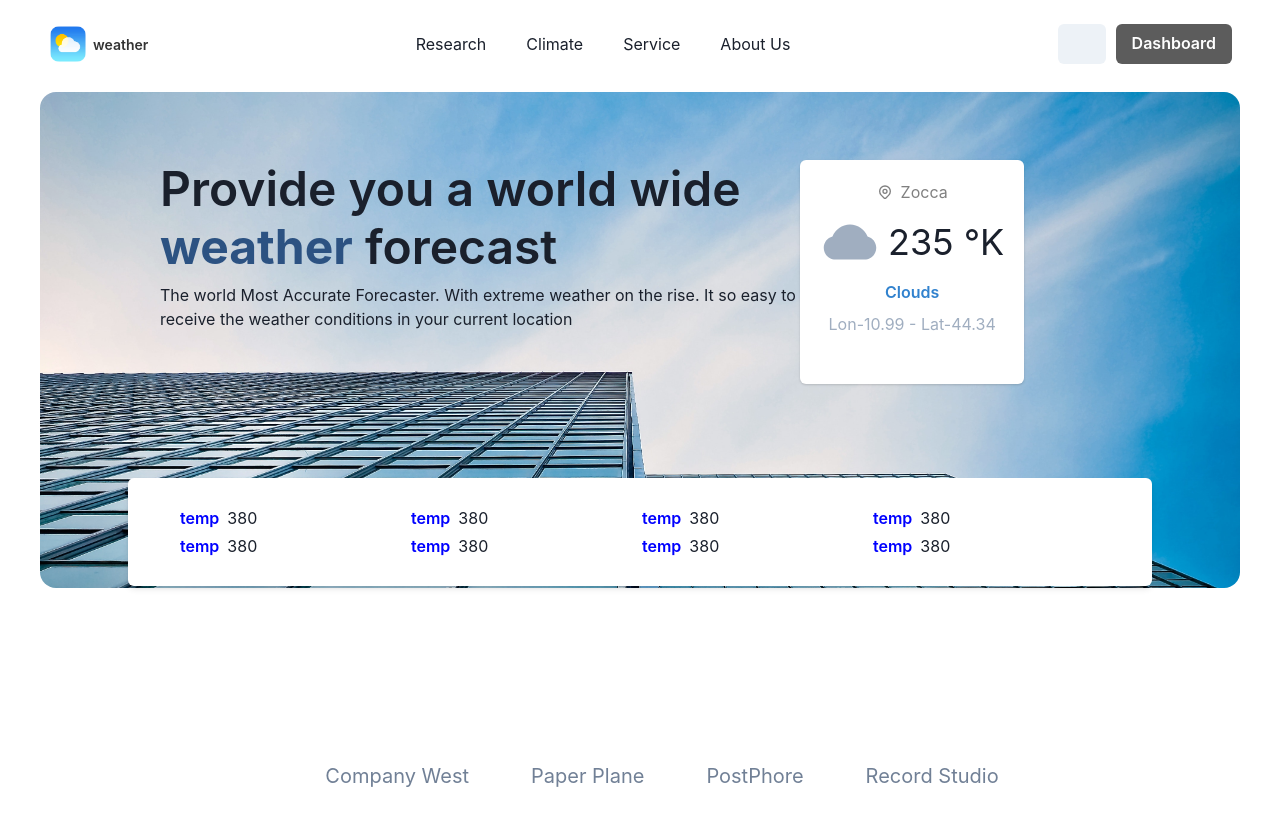
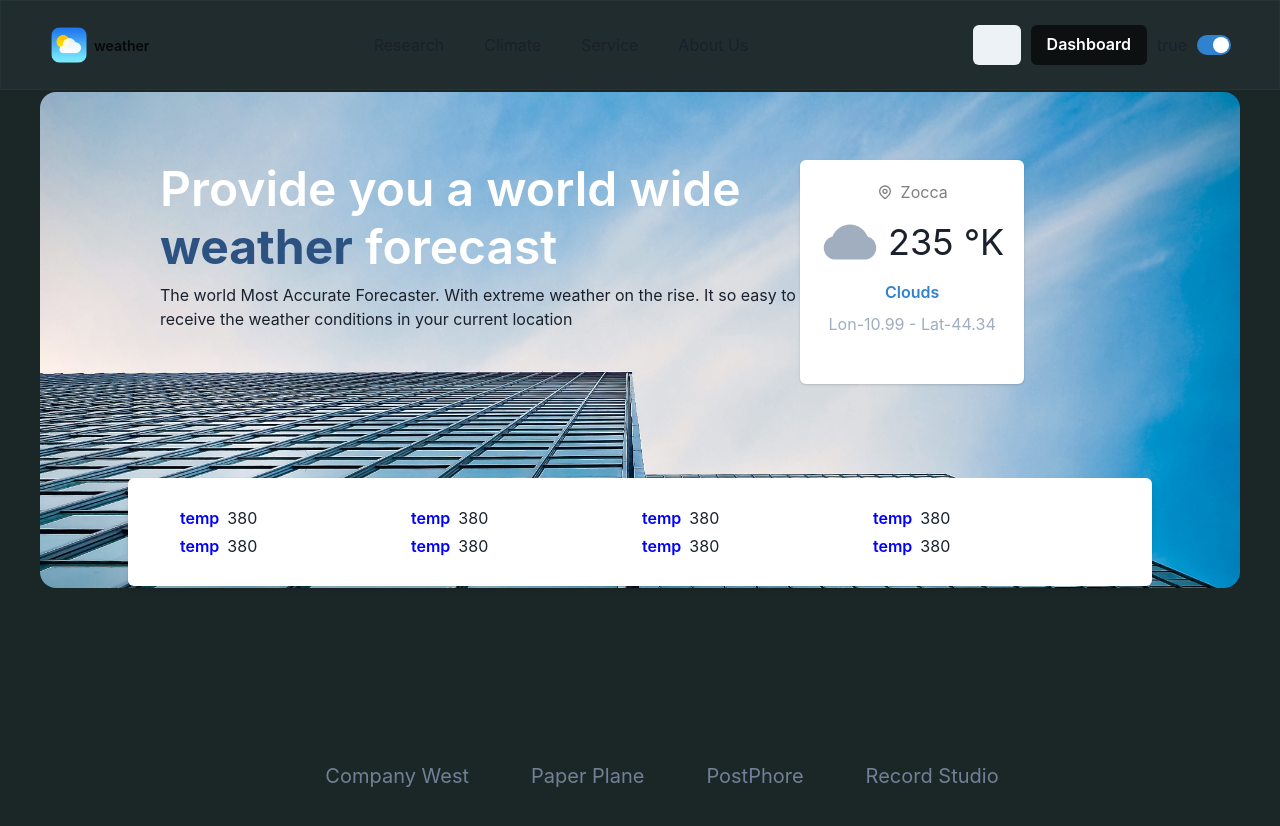
Before and after one commit to Firay24/landing-page-chakra, a React (Vite) app: page / in a window 1280 px wide. Shown: the top 826 px of the page. Built offline with nearby package versions, Linux system fonts and the light colour scheme; sample sign-in values are in the browser's storage; some icons are missing.

Commit message:
style global

```diff
--- a/src/components/Navbar/index.tsx
+++ b/src/components/Navbar/index.tsx
@@ -1,4 +1,5 @@
-import { useState } from "react";
+/* eslint-disable @typescript-eslint/no-explicit-any */
+import { useContext, useState } from "react";
 import {
   Stack,
   HStack,
@@ -10,14 +11,19 @@ import {
   Button,
   Center,
   useBreakpointValue,
+  Switch,
+  Text,
 } from "@chakra-ui/react";
 import Logo from "./sections/logo";
 import { RxHamburgerMenu } from "react-icons/rx";
 import { AiOutlineClose } from "react-icons/ai";
 import { useNavigate } from "react-router-dom";
 import { FaPowerOff } from "react-icons/fa6";
+import { ThemeContext } from "../../router/appRouter";
+import { backgroundContainer, customBorder } from "./styles";
 
 const NavBar = (props: { menu: string[]; isCurrentDashboard?: boolean }) => {
+  const theme: any = useContext(ThemeContext);
   const isMobile = useBreakpointValue({ base: true, md: false });
   const [isMenuOpen, setIsMenuOpen] = useState(false);
   const navigate = useNavigate();
@@ -45,7 +51,8 @@ const NavBar = (props: { menu: string[]; isCurrentDashboard?: boolean }) => {
       top="0"
       zIndex="10"
       width="100%"
-      backgroundColor="white"
+      backgroundColor={backgroundContainer()}
+      border={customBorder()}
     >
       <Logo logoName="weather" />
       <Spacer />
@@ -120,6 +127,11 @@ const NavBar = (props: { menu: string[]; isCurrentDashboard?: boolean }) => {
               >
                 Dashboard
               </Button>
+              <Text>{JSON.stringify(theme.currentTheme)}</Text>
+              <Switch
+                isChecked={theme.currentTheme}
+                onChange={theme.switchTheme}
+              />
             </Center>
           </Box>
         </>
--- /dev/null
+++ b/src/components/Navbar/styles.ts
@@ -0,0 +1,100 @@
+export const currentTheme = () => {
+  try {
+    return JSON.parse(localStorage.currentTheme);
+  } catch (error) {
+    localStorage.currentTheme = true;
+    return true;
+  }
+};
+
+export const primaryColor = () => {
+  return "#42AA58";
+};
+
+export const secondaryColor = () => {
+  return "#FF9228";
+};
+export const backgroundColor = () => {
+  if (currentTheme()) {
+    return "#1B2627";
+  } else {
+    return "#F8F9FA";
+  }
+};
+export const primaryTextColor = () => {
+  if (currentTheme()) {
+    return "#FFFFFF";
+  } else {
+    return "#2D3748";
+  }
+};
+export const primaryTextTitleColor = () => {
+  return "rgb(55, 158, 104)";
+};
+export const secondaryTextColor = () => {
+  // return "#FF9228";
+  return "#A0AEC0";
+};
+
+export const backgroundContainer = () => {
+  if (currentTheme()) {
+    return "#202C2D";
+  } else {
+    return "#FFFFFF";
+  }
+};
+export const backgroundContainer2 = () => {
+  if (currentTheme()) {
+    return "rgba(37, 53, 54, 1)";
+  } else {
+    return "rgba(233, 237, 247, 1)";
+  }
+};
+
+export const selectedItem = () => {
+  if (currentTheme()) {
+    return "rgba(66, 170, 88, 0.05)";
+  } else {
+    // return "#E8F2EA";
+    return "#F8F9FA";
+  }
+  // return "#E8F2EA";
+};
+export const borderColor = () => {
+  if (currentTheme()) {
+    return "#2C3D3F";
+  } else {
+    return "#A0AEC0";
+  }
+};
+export const customBorder = () => {
+  if (currentTheme()) {
+    return "1px solid #253536";
+  } else {
+    return "1px solid #E9EDF7";
+  }
+};
+export const borderWhite = () => {
+  return "1px solid #E9EDF7";
+};
+export const inputColor = () => {
+  if (currentTheme()) {
+    return "#FFFFFF";
+  } else {
+    return "#2D3748";
+  }
+};
+export const inputBackgroundColor = () => {
+  if (currentTheme()) {
+    return "#1B2627";
+  } else {
+    return "#F8F9FA";
+  }
+};
+export const primaryButtonColor = () => {
+  return "#42AA58";
+};
+
+export const gradientColor = () =>
+  "linear-gradient(90deg, #3EA955 50%, #D8F285 126.52%)";
+export const borderRadius = () => "14px";
--- a/src/page/LandingPage/sections/hero.tsx
+++ b/src/page/LandingPage/sections/hero.tsx
@@ -16,6 +16,7 @@ import { AiFillCloud } from "react-icons/ai";
 import { HiOutlineLocationMarker } from "react-icons/hi";
 import TempList from "./tempList";
 import dataTemp from "../../../util/dataTemp";
+import { primaryTextColor } from "../../../components/Navbar/styles";
 
 const HeroSection = () => {
   console.log(dataTemp);
@@ -53,7 +54,11 @@ const HeroSection = () => {
       >
         <Grid templateColumns="repeat(3, 1fr)" marginX="160px">
           <GridItem colSpan={2}>
-            <Heading fontSize="5xl" fontWeight="semibold">
+            <Heading
+              fontSize="5xl"
+              fontWeight="semibold"
+              color={primaryTextColor()}
+            >
               Provide you a world wide{" "}
               <chakra.span color="blue.700" fontWeight="bold">
                 weather
--- /dev/null
+++ b/src/page/Layout.tsx
@@ -0,0 +1,13 @@
+import { Stack } from "@chakra-ui/react";
+import { Outlet } from "react-router-dom";
+import { backgroundColor } from "../components/Navbar/styles";
+
+const Layout = () => {
+  return (
+    <Stack backgroundColor={backgroundColor()} minHeight={"100vh"}>
+      <Outlet />
+    </Stack>
+  );
+};
+
+export default Layout;
--- a/src/router/appRouter.tsx
+++ b/src/router/appRouter.tsx
@@ -1,3 +1,4 @@
+/* eslint-disable @typescript-eslint/no-explicit-any */
 import {
   Route,
   RouterProvider,
@@ -12,13 +13,29 @@ import Teams from "../page/Dashboard/pages/teams";
 import Productivity from "../page/Dashboard/pages/productivity";
 import Login from "../page/Login";
 import CheckAuth from "../middleware/authMiddleware";
+import { createContext, useEffect, useState } from "react";
+import Layout from "../page/Layout";
 
+export const ThemeContext: any = createContext(null);
 const AppRouter = () => {
-  console.log(localStorage.getItem("isLoggedIn"));
+  const [currentTheme, setCurrentTheme] = useState(false);
+  const switchTheme = () => {
+    setCurrentTheme(!currentTheme);
+    localStorage.currentTheme = !currentTheme;
+  };
+  useEffect(() => {
+    try {
+      setCurrentTheme(JSON.parse(localStorage.currentTheme));
+    } catch (error) {
+      setCurrentTheme(true);
+      localStorage.currentTheme = true;
+    }
+  }, []);
   const router = createBrowserRouter(
     createRoutesFromChildren(
       <>
         <Route path="/" element={<CheckAuth />}>
+          <Route path="/" element={<Layout />}>
             <Route index element={<LandingPage />} />
             <Route path="dashboard">
               <Route index element={<Dashboard />} />
@@ -28,11 +45,16 @@ const AppRouter = () => {
               <Route path="productivity" element={<Productivity />} />
             </Route>
           </Route>
+        </Route>
         <Route path="/login" element={<Login />} />
       </>
     )
   );
-  return <RouterProvider router={router} />;
+  return (
+    <ThemeContext.Provider value={{ currentTheme, switchTheme }}>
+      <RouterProvider router={router} />
+    </ThemeContext.Provider>
+  );
 };
 
 export default AppRouter;
```
Lines whose indentation alone changed are shown as unchanged.
